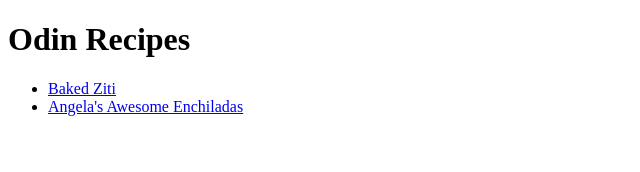
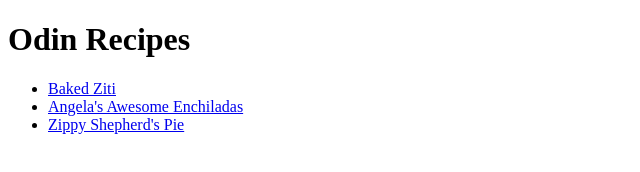
Before and after one commit to KokorakaboboMax/odin-recipes, a plain HTML site: page index.html in a window 1280 px wide. Shown: the whole page, without its empty margins (0-640 px from the left). Drawn offline with Linux system fonts and the light colour scheme.

Commit message:
Added a new link to zippy-shepherds-pie.html
Added a new anchor element to the document so the
zippy-shepherds-pie.html can be accesed from
the homepage

```diff
--- a/index.html
+++ b/index.html
@@ -14,6 +14,9 @@
         <li>
             <a href="recipes/angelas-awesome-enchiladas.html">Angela's Awesome Enchiladas</a>
         </li>
+        <li>
+            <a href="recipes/zippy-shepherds-pie.html">Zippy Shepherd's Pie</a>
+        </li>
     </ul>
 </body>
 </html>
```
